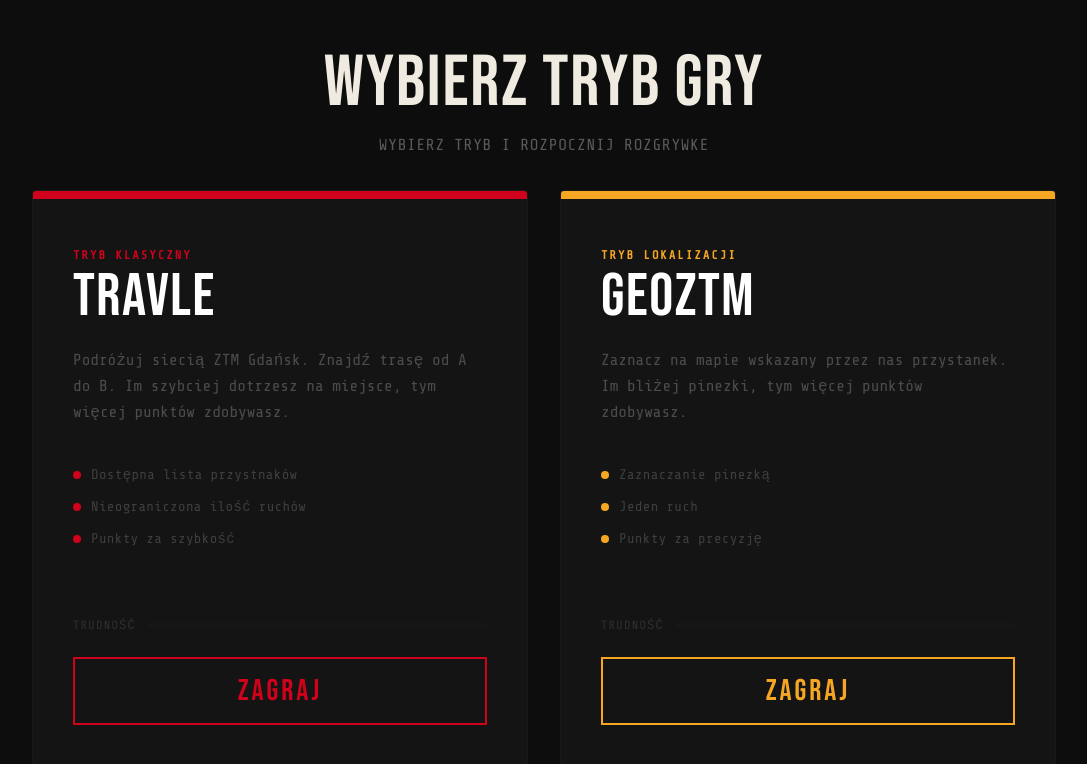
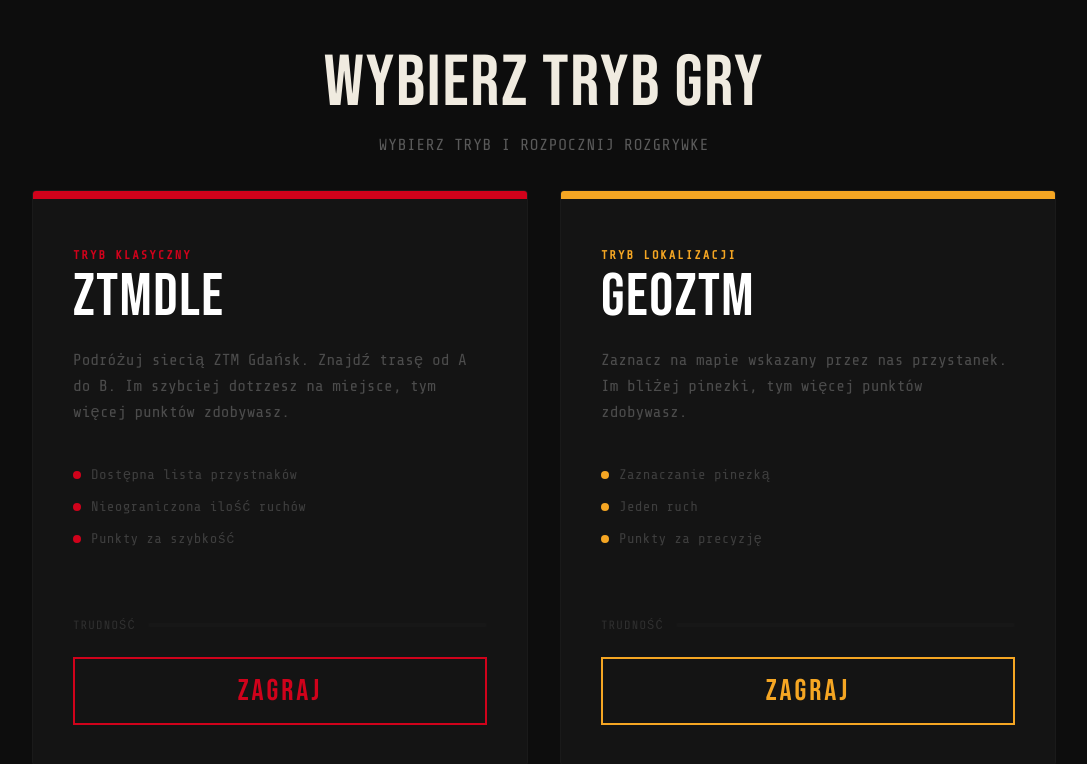
Before and after one commit to MajewskiAdrian/ztmdle, a React (Vite) app in the folder frontend/: page / in a window 1280 px wide. Shown: the top 764 px of the page, without its empty margins (96-1183 px from the left). Built offline with nearby package versions, Linux system fonts and the light colour scheme.

Commit message:
refactor: rename TRAVLE mode to ZTMDLE

```diff
--- a/frontend/src/pages/HomePage.jsx
+++ b/frontend/src/pages/HomePage.jsx
@@ -22,7 +22,7 @@
               TRYB KLASYCZNY
             </span>
             <h2 className="font-bebas text-5xl sm:text-6xl tracking-wide mt-1 text-white group-hover:text-red transition-colors duration-200">
-              TRAVLE
+              ZTMDLE
             </h2>
             <p className="font-share text-base text-muted/80 leading-relaxed mt-5">
               Podróżuj siecią ZTM Gdańsk. Znajdź trasę od A do B. Im szybciej dotrzesz na miejsce, tym więcej punktów zdobywasz.
```
